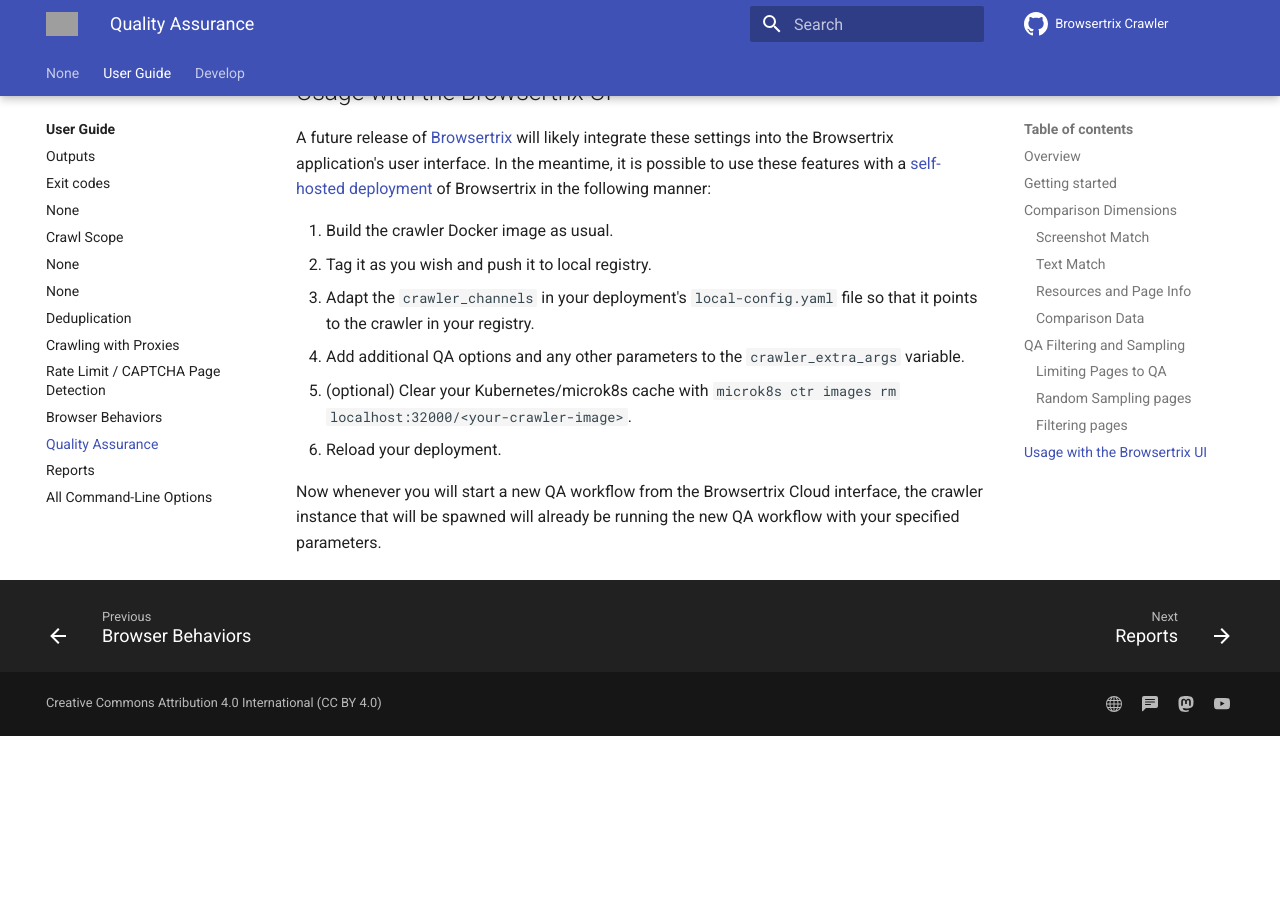
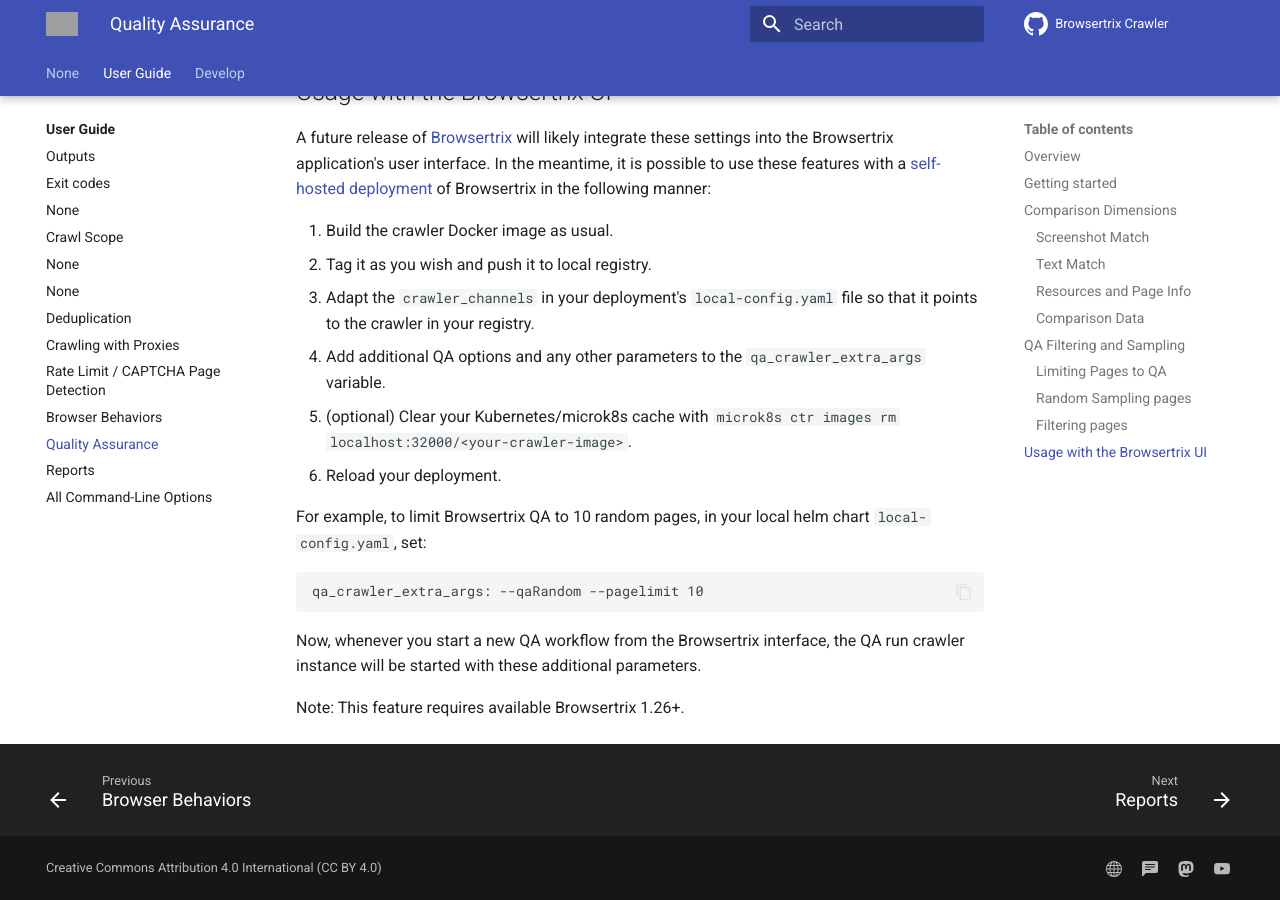
Before and after one commit to webrecorder/browsertrix-crawler, an MkDocs documentation site: the page built from docs/docs/user-guide/qa.md, in a window 1280 px wide and 900 px high, scrolled down 3711 px. Built offline with MkDocs 1.6.1 and Material for MkDocs 9.7.7, drawn with Linux system fonts in a browser that asks for light colours; comment, search, counter and statistics services are not loaded; before the commit the page ends 4447 px from its top, so only the background shows below that; grey boxes are pictures that could not be loaded.

Commit message:
docs: update docs to mention qa_crawler_extra_args

```diff
--- a/docs/docs/user-guide/qa.md
+++ b/docs/docs/user-guide/qa.md
@@ -127,8 +127,15 @@
   1. Build the crawler Docker image as usual.
   2. Tag it as you wish and push it to local registry.
   3. Adapt the `crawler_channels` in your deployment's `local-config.yaml` file so that it points to the crawler in your registry.
-  4. Add additional QA options and any other parameters to the `crawler_extra_args` variable.
+  4. Add additional QA options and any other parameters to the `qa_crawler_extra_args` variable.
   5. (optional) Clear your Kubernetes/microk8s cache with `microk8s ctr images rm localhost:32000/<your-crawler-image>`.
   6. Reload your deployment.
 
-Now whenever you will start a new QA workflow from the Browsertrix Cloud interface, the crawler instance that will be spawned will already be running the new QA workflow with your specified parameters.
+For example, to limit Browsertrix QA to 10 random pages, in your local helm chart `local-config.yaml`, set:
+
+    qa_crawler_extra_args: --qaRandom --pagelimit 10
+
+Now, whenever you start a new QA workflow from the Browsertrix interface, the QA run crawler instance will be started
+with these additional parameters.
+
+Note: This feature requires available Browsertrix 1.26+.
```
